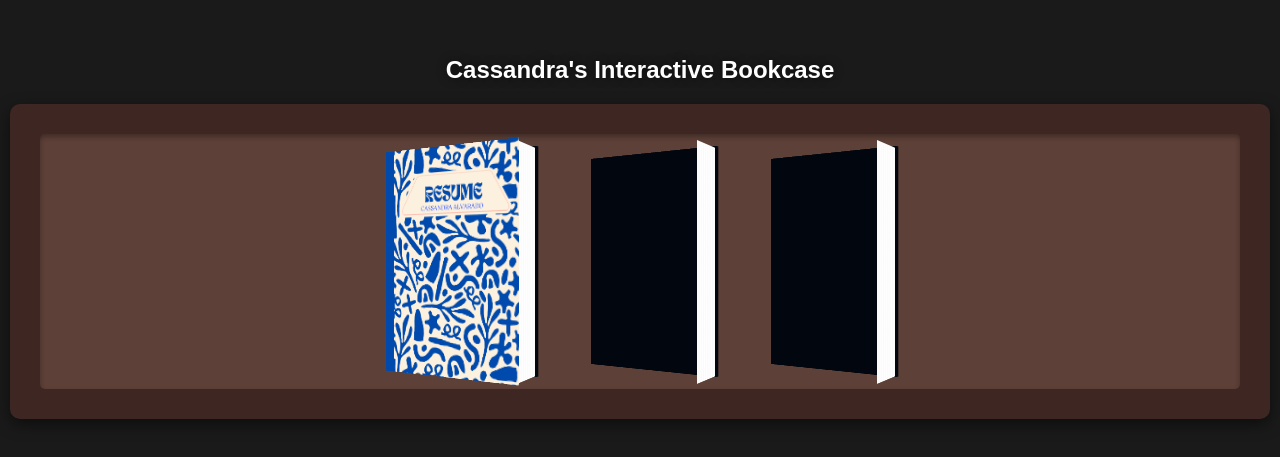
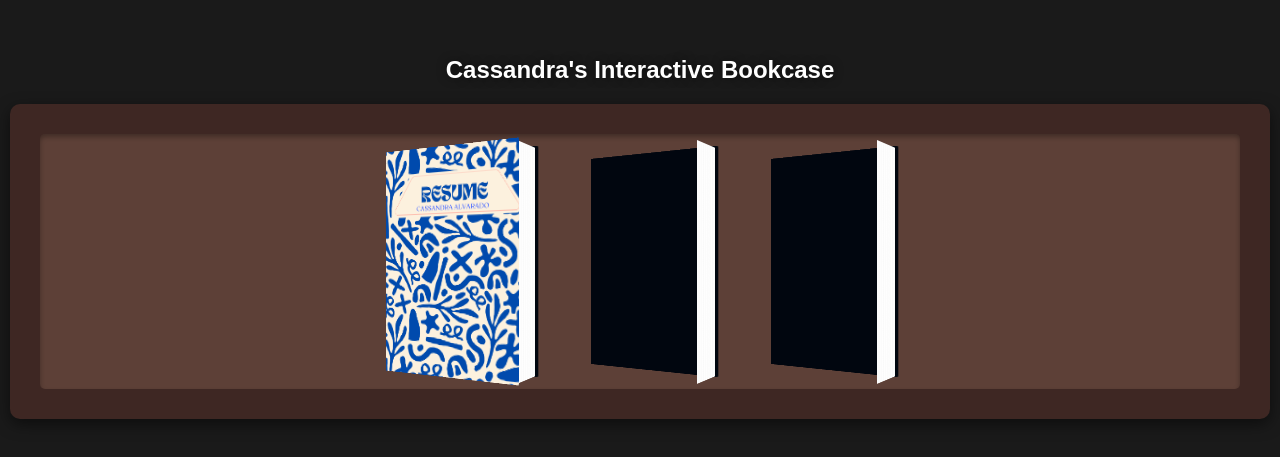
Before and after one commit to cassandra-alvarado/cassandra-alvarado.github.io, a plain HTML site: page index.html in a window 1280 px wide. Shown: the part 171-628 px from the top of the page. Drawn offline with Linux system fonts and the light colour scheme.

```diff
--- a/styles.css
+++ b/styles.css
@@ -74,11 +74,12 @@ body {
     position: absolute;
     top: 0;
     left: 0;
-    width: 150px; /* Increased width by 50% */
-    height: 225px; /* Increased height by 50% */
+    width: 150px; /* Fixed width */
+    height: 225px; /* Fixed height */
     transform: translateZ(22.5px); /* Increased translateZ to match new height */
     border-radius: 0 2px 2px 0;
     box-shadow: none; /* Removed glow effect */
+    object-fit: cover; /* Ensures the image covers the box without distortion */
 }
 
 .book::before {
```
